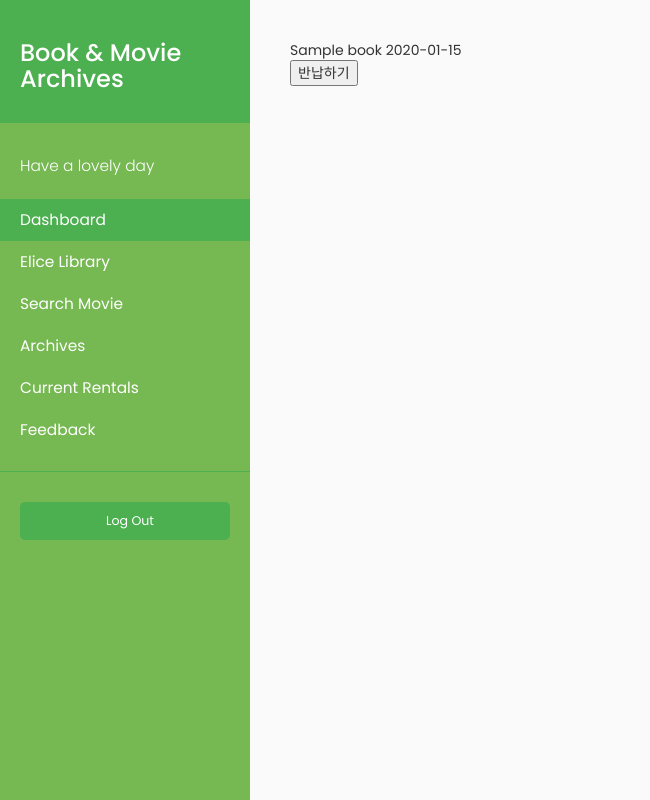
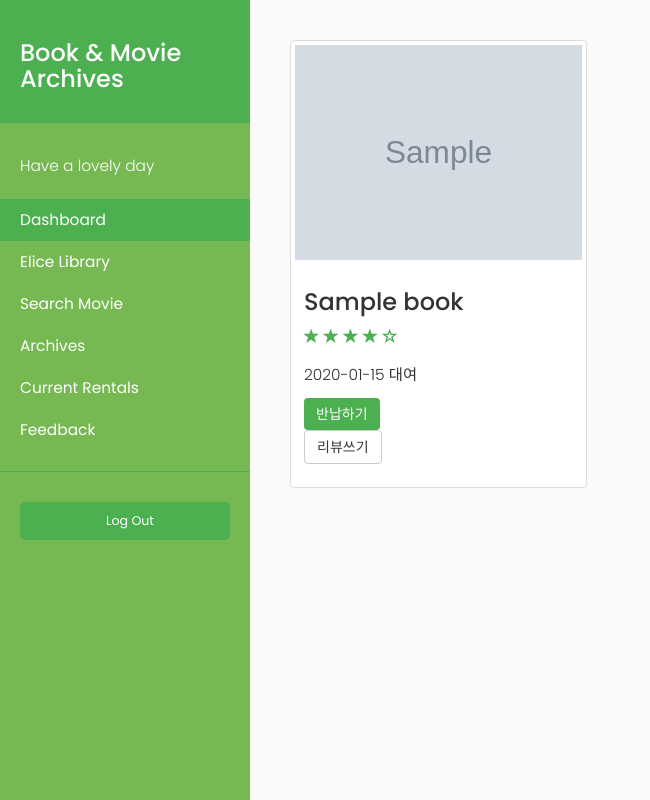
Before and after one commit to jimin-lee-mjl/library-archiving-service, a Flask app: page /personal/book in a window 1280 px wide. Shown: the whole page, without its empty margins (0-650 px from the left). Run offline with Flask 2, Linux system fonts and the light colour scheme; the visitor is signed in with stand-in values (Sample User, id 1); tables that the repository leaves empty hold one stand-in row (values such as "Sample post"); grey boxes marked "Sample" are stand-in pictures; some libraries are stand-ins or nearby versions.

Commit message:
modified current rental html

```diff
--- a/static/sidebar.css
+++ b/static/sidebar.css
@@ -130,11 +130,14 @@ a.article {
     color: #fff !important;
 }
 
-.custom-btn,
-.custom-btn:hover {
+.custom-btn {
     background: #4CAF50 !important;
     color: #fff !important;
     border: none;
+}
+
+.custom-btn:hover {
+    background: #76b852 !important;
 }
 
 a.article:hover {
--- a/templates/personal_rental.html
+++ b/templates/personal_rental.html
@@ -1,14 +1,32 @@
 {% extends 'layout.html' %}
+{% import 'rating.html' as star %}
 
 {% block title%}Book Archive{% endblock %}
 
 {% block main %}
-{% for book in rentals %}
-    <span>{{ book.book_detail.name }}</span>
-    <span>{{ book.rental_date }}</span>
-    <form action="{{ url_for('personal.personal_rental') }}" method="POST">
-        <input type="hidden" name="book_id" value="{{ book.book_id }}">
-        <input type="submit" value="반납하기">
-    </form>
+{% for _book in rentals %}
+    {% with book=_book.book_detail %}
+        <div class="row">
+            <div class="col-sm-6 col-md-4">
+                <div class="thumbnail">
+                    <img src="../{{ book.image }}" alt="{{ book.name }}">
+                    <div class="caption">
+                        <a href="{{ url_for('book.book_detail', book_id=book.id) }}">
+                            <h3>{{ book.name }}</h3>
+                        </a>
+                        <p>{{ star.star(book.rating) }}</p>
+                        <p>{{ _book.rental_date }} 대여</p>
+                        <p>
+                            <form action="{{ url_for('personal.personal_rental') }}" method="POST">
+                                <input type="hidden" name="book_id" value="{{ book.book_id }}">
+                                <input type="submit" class="custom-btn btn btn-primary" value="반납하기">
+                            </form>
+                            <a href="#" class="btn btn-default" role="button">리뷰쓰기</a>
+                        </p>
+                    </div>
+                </div>
+            </div>
+        </div>
+    {% endwith %}
 {% endfor %}
 {% endblock %}
```
